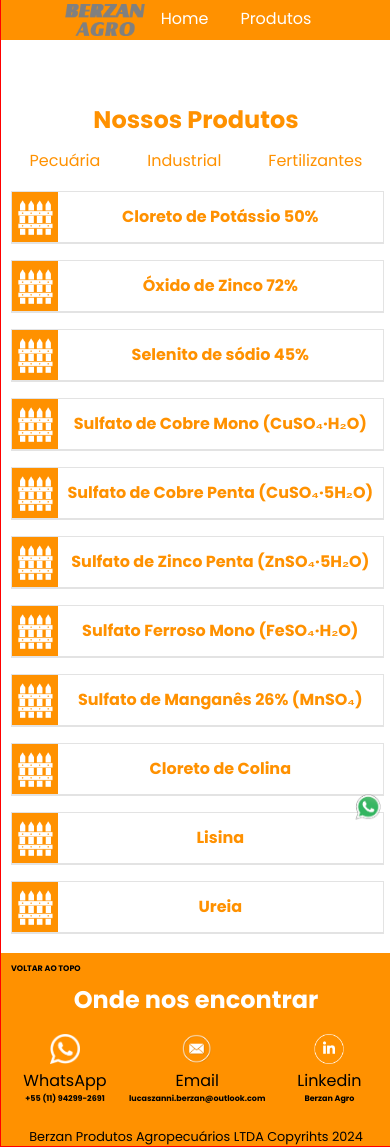
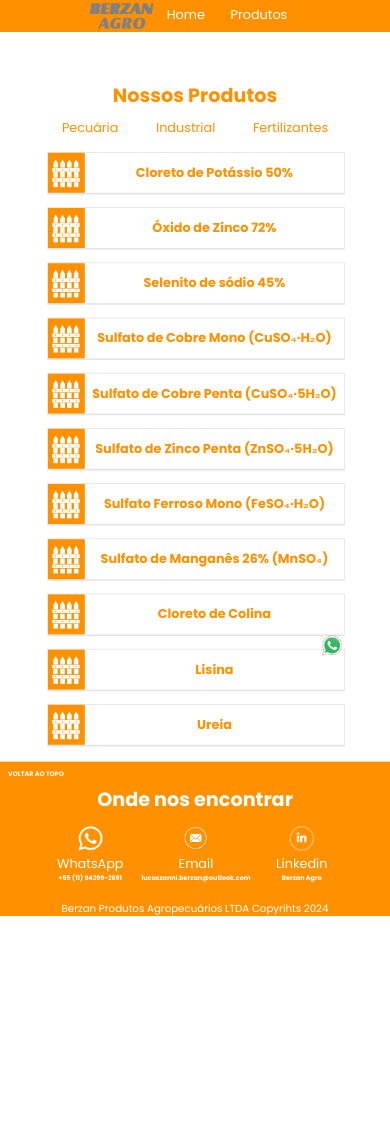
Before and after one commit to souzaViscardi/berzanAgro2, a React (Vite) app: page /produtos in a window 390 px wide. After the commit the page ends 916 px from the top, so only its background shows below. Built offline with nearby package versions, Linux system fonts and the light colour scheme.

Commit message:
fix home page scale

```diff
--- a/src/Components/Footer/style.css
+++ b/src/Components/Footer/style.css
@@ -3,9 +3,10 @@
     display: flex;
     align-items: center;
     justify-content: center;
-    width: 100vw;
+    width: 100%;
     flex-direction: column;
     background-color: var(--title);
+    color: white !important;
     hr{
         width: 90%;
         color: var(--cor-transparent);
@@ -100,7 +101,7 @@
             height: 30px;
         }
         .box{
-            width: 100vw;
+            width: 100%;
             padding: 0px;
             display: flex;
         }
--- a/src/Components/Layout/style.css
+++ b/src/Components/Layout/style.css
@@ -13,7 +13,7 @@
     flex-direction: column;
     justify-content: flex-start;
     min-height: 10rem;
-    width: 47vw;
+    width: 53vw;
     height: fit-content;
   }
   .bloco-2{
--- a/src/Components/NavBar/style.css
+++ b/src/Components/NavBar/style.css
@@ -13,7 +13,7 @@
   display: inline flex;
   justify-content: center;
   align-items: center;
-  width: 100vw;
+  width: 100%;
   z-index: 1200;
 
   .containerNav{
@@ -21,7 +21,7 @@
     flex-direction: row;
     margin-left: 18em;
     margin-right: 18em;
-    width: 100vw;
+    width: 100%;
     justify-content: space-between;
   }
   .blocoNav{
--- a/src/Pages/Contact/style.css
+++ b/src/Pages/Contact/style.css
@@ -1,8 +1,7 @@
 #Contact{
     background-color: var(--color-primary);
     color: var(--color-white);
-    width: 50vw;
-    margin-right: 3em;
+    width: 70vw;
 
     >div{
         align-items: center;
--- a/src/Pages/Home/Home.tsx
+++ b/src/Pages/Home/Home.tsx
@@ -105,7 +105,7 @@ export default function Home(){
                 <h1 className="margin">Entre em contato conosco</h1>
             </Container>
             <Container classe="full-container">
-                <Bloc>
+                <Bloc className="bloc-contact">
                     <img className="contactimg" src="/Home/foto_Contato.jpg" alt="about"/>
                 </Bloc>
                 <Contact></Contact>
--- a/src/Pages/Home/style.css
+++ b/src/Pages/Home/style.css
@@ -1,13 +1,18 @@
 #home{
     overflow: hidden;
     video{
-        height: 35rem;
-        width: 100vw;
+        height: 68rem;
+        width: 100%;
         object-fit: cover;
     }
     .videoContainer{
         overflow: hidden;
         height: 30em;
+    }
+    .bloc-contact{
+        width: 63rem;
+        align-self: center;
+        text-align: justify;
     }
     .text{
         width: 95%;
@@ -151,7 +156,7 @@ img {
     overflow: hidden
 }
 .aboutImg{
-    width: 100vw;
+    width: 100%;
 }
 .nossoTrabalho{
     text-align: justify;
@@ -232,10 +237,10 @@ img {
         #linhaProdutos{
             flex-direction: column;
             gap: 0;
-            width: 100vw;
+            width: 100%;
             .card{
                 margin-bottom: 0;
-                width: 100vw !important;
+                width: 100% !important;
                 height: 8rem;
                 margin: 0;
             }
@@ -249,11 +254,11 @@ img {
                 width: 3rem !important;
             }
             img{
-                width: 100vw;
+                width: 100%;
                 height: 8rem;
             }
             .centerImg{
-                width: 100vw;
+                width: 100%;
                 height: 8rem;
             }
         }
--- a/src/index.css
+++ b/src/index.css
@@ -5,20 +5,22 @@
   line-height: 1.5;
   font-weight: 400;
   background-color: #ffffff;
-  width: 100vw;
+  width: 100%;
   --font_instrument: "Instrument Sans", sans-serif;
   padding: 0;
-  min-height: 100vh;
-  border: solid 1px red;
+  min-height: 100%;
   margin: 0;
 }
-*{
-}
+
 body {
   margin: 0;
   padding: 0;
   width: 100%;
-  height: 100%;
+  height: calc(100vh); /* Define a altura do container como a altura da viewport */
+  overflow-x: hidden;
+  transform: scale(0.8);
+  transform-origin: top left;
+  width: 125%;
   overflow-x: hidden;
 }
 .margin-top{
@@ -59,7 +61,7 @@ ul{
   align-self: center;
 }
 #fullTable{
-  width: 95vw;
+  width: 95%;
   gap: .5rem
 }
 .medium-img{
@@ -83,7 +85,7 @@ html {
   flex-direction: column;
   align-items: center;
   text-align: center;
-  max-width: 100vw;
+  max-width: 100%;
 }
 .margin{
   margin-top: 1.5em !important;
@@ -201,7 +203,7 @@ button:focus-visible {
 @media (max-width: 520px) {
   #root {
 
-      max-width: 100vw;
+      max-width: 100%;
       padding: 0%;
       font-size: .4rem;
     }
@@ -228,10 +230,13 @@ button:focus-visible {
     }
   .full-container{
       display: flex;
-      width: 100vw;
+      width: 100%;
       flex-direction: column;
       align-items: center;
       text-align: center;
+    }
+    a{
+      color: white;
     }
     .bloco{
       min-height: 5rem;
```
